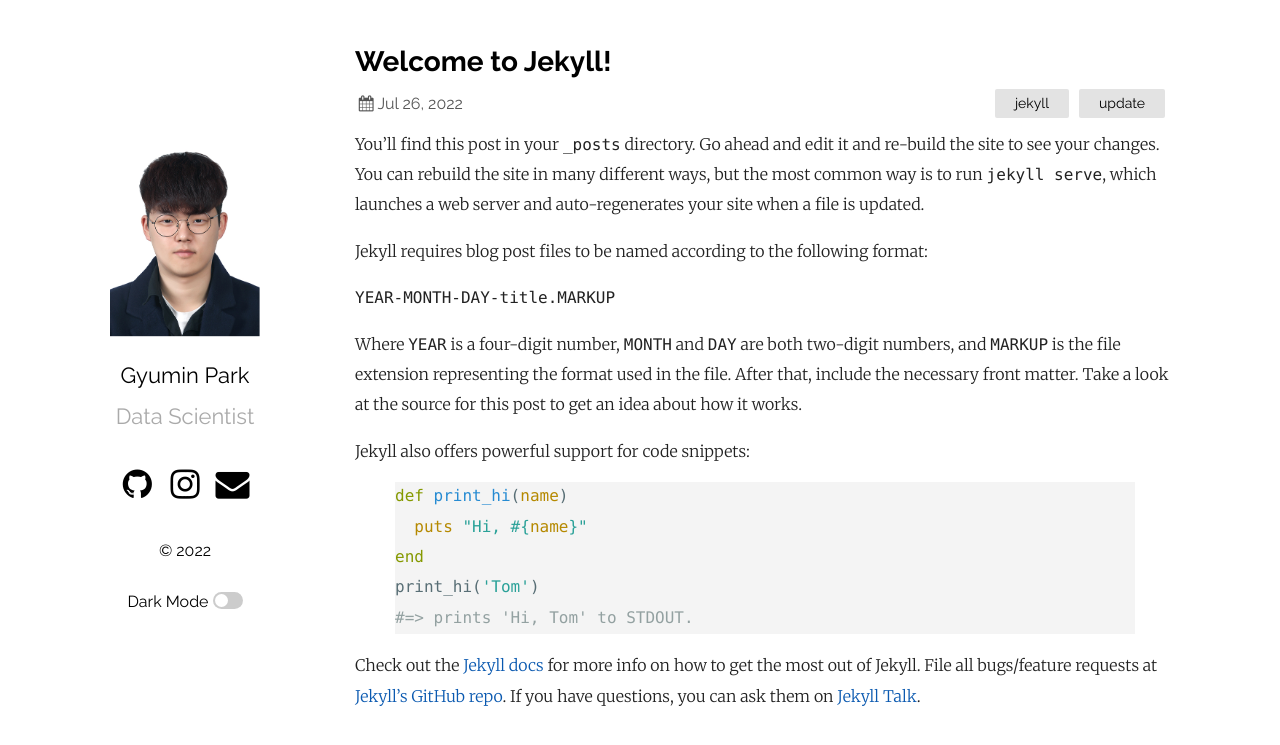
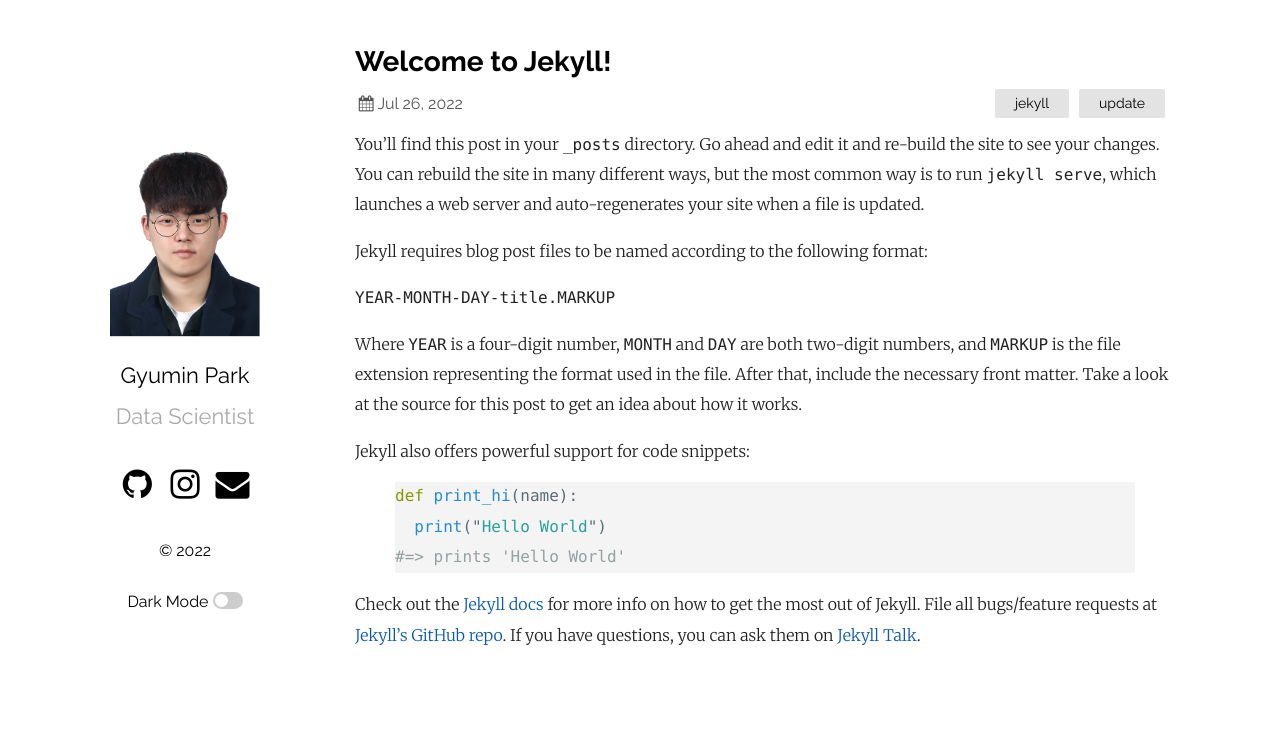
Before and after one commit to DalkomCandy/DalkomCandy.github.io, a Jekyll site: the page built from _posts/2022-07-26-welcome-to-jekyll.markdown, in a window 1280 px wide. Shown: the top 745 px of the page. Built offline with Jekyll 4.4.1, drawn with Linux system fonts in a browser that asks for light colours.

Commit message:
Second Commit

```diff
--- a/_posts/2022-07-26-welcome-to-jekyll.markdown
+++ b/_posts/2022-07-26-welcome-to-jekyll.markdown
@@ -14,12 +14,10 @@ Where `YEAR` is a four-digit number, `MONTH` and `DAY` are both two-digit number
 
 Jekyll also offers powerful support for code snippets:
 
-{% highlight ruby %}
-def print_hi(name)
-  puts "Hi, #{name}"
-end
-print_hi('Tom')
-#=> prints 'Hi, Tom' to STDOUT.
+{% highlight python %}
+def print_hi(name):
+  print("Hello World")
+#=> prints 'Hello World'
 {% endhighlight %}
 
 Check out the [Jekyll docs][jekyll-docs] for more info on how to get the most out of Jekyll. File all bugs/feature requests at [Jekyll’s GitHub repo][jekyll-gh]. If you have questions, you can ask them on [Jekyll Talk][jekyll-talk].
```
